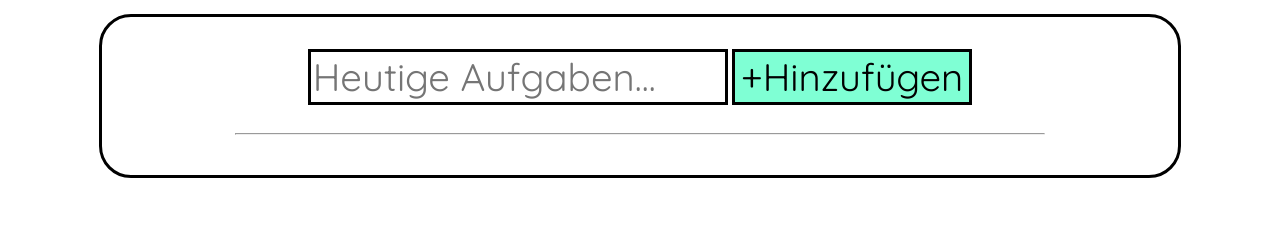
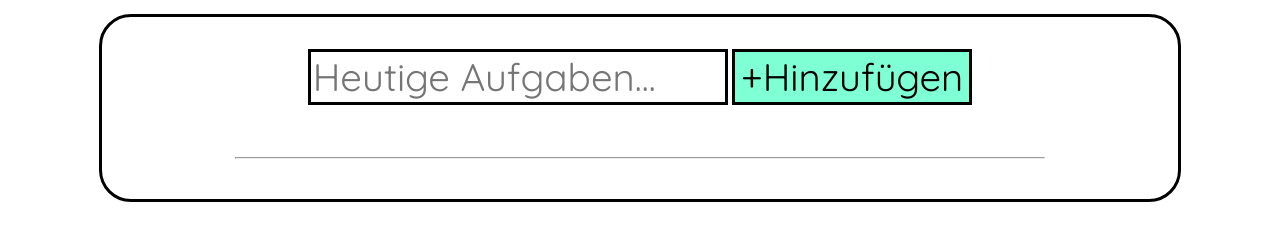
Before and after one commit to Pazyxx/second-todolist, a plain HTML site: page index.html in a window 1280 px wide. Drawn offline with Linux system fonts and the light colour scheme.

Commit message:
Update style.css

```diff
--- a/style.css
+++ b/style.css
@@ -44,7 +44,9 @@ button{
     }
 }
 
-
+hr{
+    margin-top: 2em;
+}
 
 ol, ol li {
      margin-left: 0;
```
